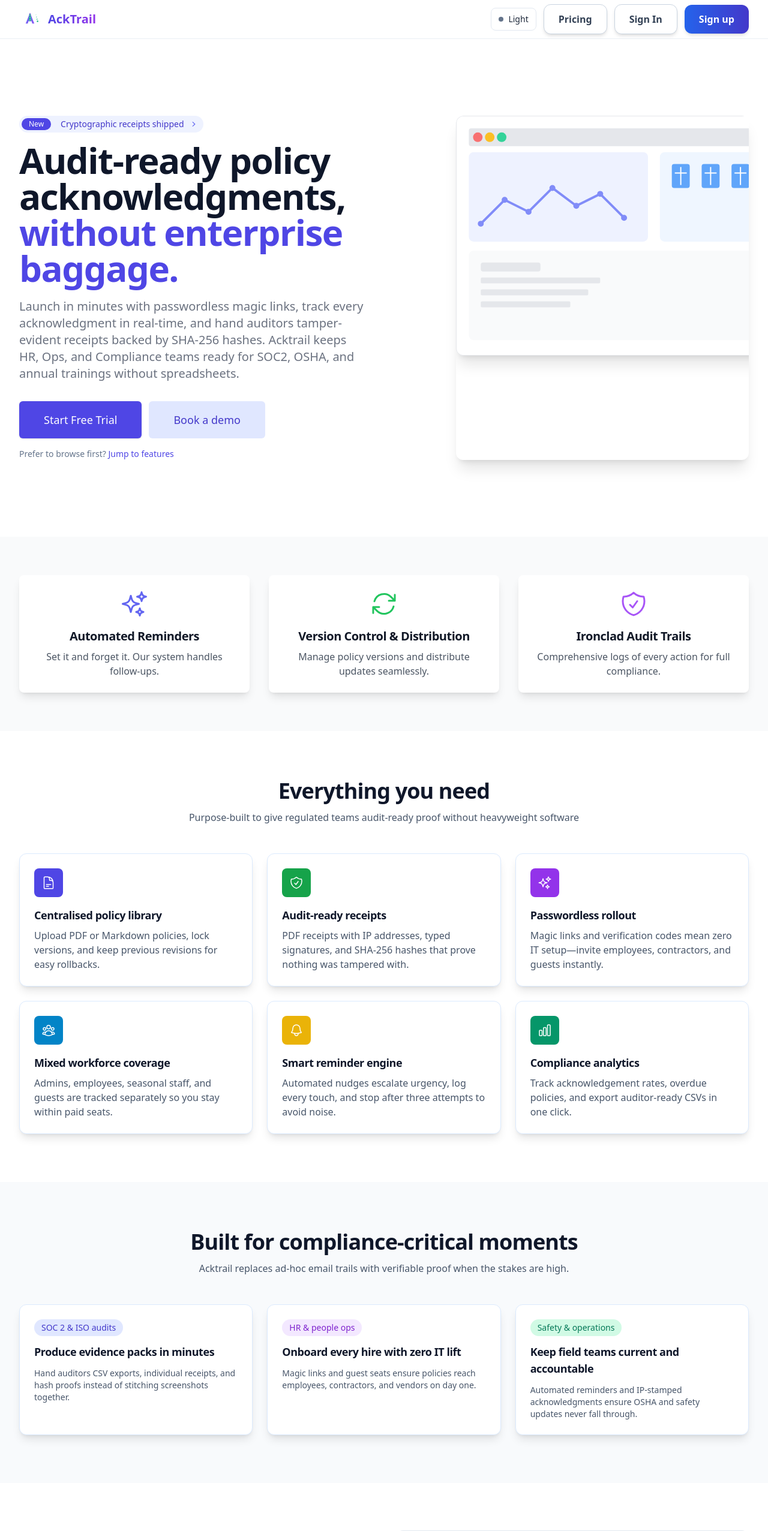
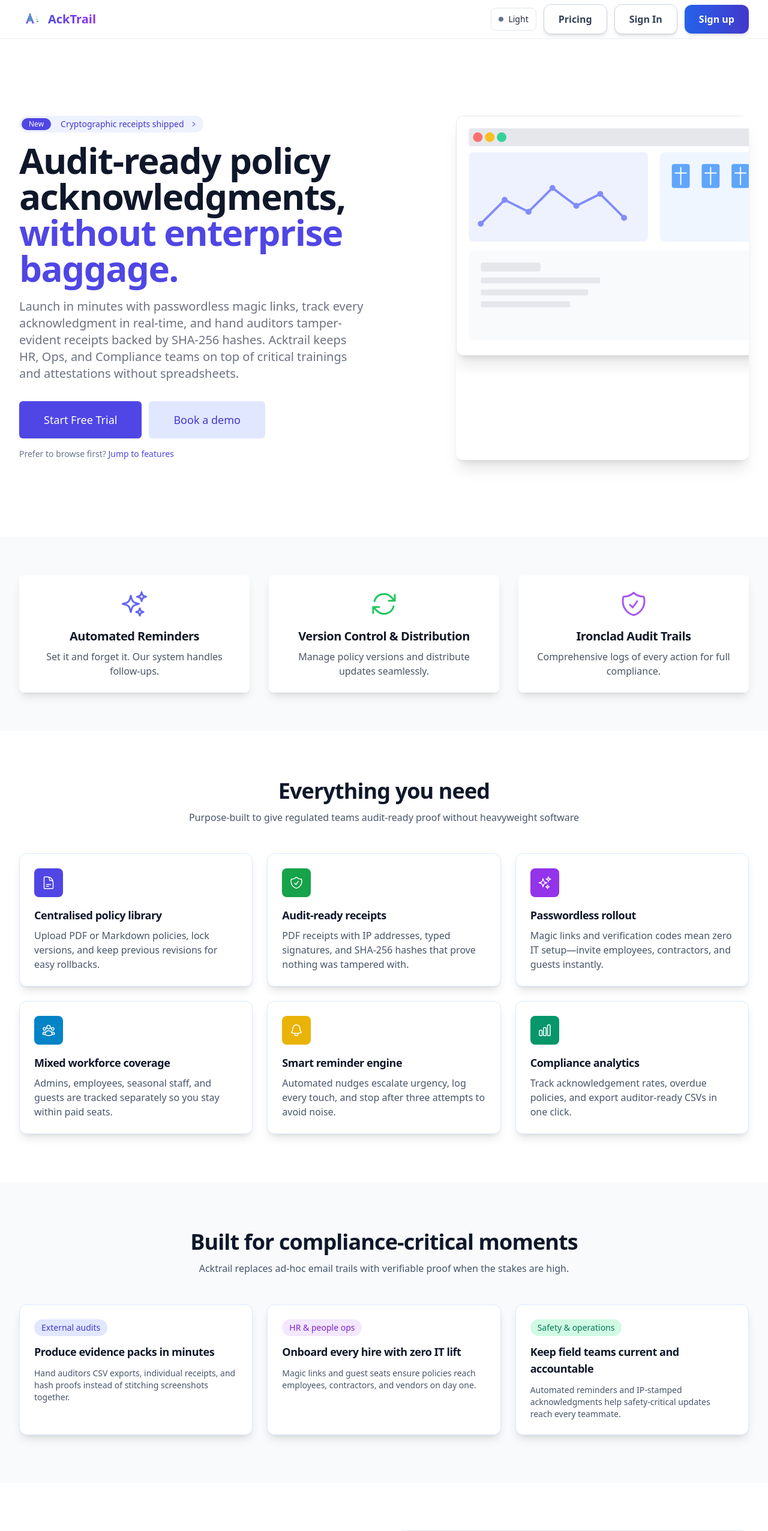
Before and after one commit to Kashumbusha/acktrail, a React (Vite) app in the folder frontend/: page / in a window 1280 px wide. Shown: the top 2553 px of the page at 60% size. Built offline with nearby package versions, Linux system fonts and the light colour scheme; no server answers.

Commit message:
Refine compliance marketing claims

```diff
--- a/frontend/src/pages/Landing.jsx
+++ b/frontend/src/pages/Landing.jsx
@@ -48,7 +48,7 @@
                 <span className="block text-indigo-600 dark:text-indigo-400 xl:inline">without enterprise baggage.</span>
               </h1>
               <p className="mt-3 text-base text-gray-500 dark:text-gray-300 sm:mt-5 sm:text-lg sm:max-w-xl sm:mx-auto md:mt-5 md:text-xl lg:mx-0">
-                Launch in minutes with passwordless magic links, track every acknowledgment in real-time, and hand auditors tamper-evident receipts backed by SHA-256 hashes. Acktrail keeps HR, Ops, and Compliance teams ready for SOC2, OSHA, and annual trainings without spreadsheets.
+                Launch in minutes with passwordless magic links, track every acknowledgment in real-time, and hand auditors tamper-evident receipts backed by SHA-256 hashes. Acktrail keeps HR, Ops, and Compliance teams on top of critical trainings and attestations without spreadsheets.
               </p>
               <div className="mt-5 sm:mt-8 sm:flex sm:justify-center lg:justify-start">
                 <div className="rounded-md shadow">
@@ -222,7 +222,7 @@
             <div className="card h-full">
               <div className="card-body space-y-3">
                 <div className="inline-flex items-center rounded-full bg-indigo-100 px-3 py-1 text-sm font-medium text-indigo-700 dark:bg-indigo-500/10 dark:text-indigo-300">
-                  SOC 2 & ISO audits
+                  External audits
                 </div>
                 <h3 className="text-lg font-semibold text-slate-900 dark:text-slate-100">Produce evidence packs in minutes</h3>
                 <p className="text-sm text-slate-600 dark:text-slate-300">Hand auditors CSV exports, individual receipts, and hash proofs instead of stitching screenshots together.</p>
@@ -243,7 +243,7 @@
                   Safety & operations
                 </div>
                 <h3 className="text-lg font-semibold text-slate-900 dark:text-slate-100">Keep field teams current and accountable</h3>
-                <p className="text-sm text-slate-600 dark:text-slate-300">Automated reminders and IP-stamped acknowledgments ensure OSHA and safety updates never fall through.</p>
+                <p className="text-sm text-slate-600 dark:text-slate-300">Automated reminders and IP-stamped acknowledgments help safety-critical updates reach every teammate.</p>
               </div>
             </div>
           </div>
```
